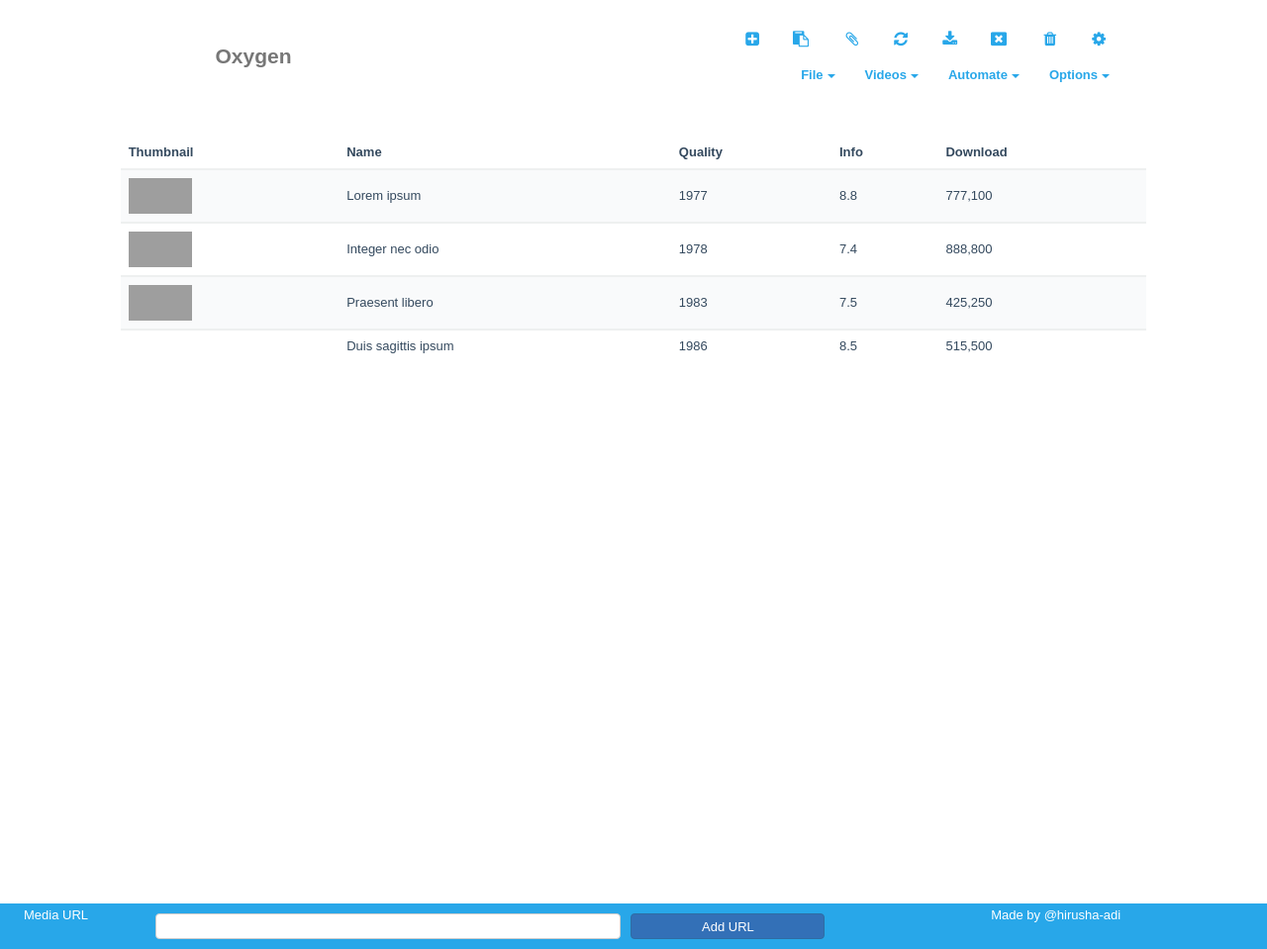
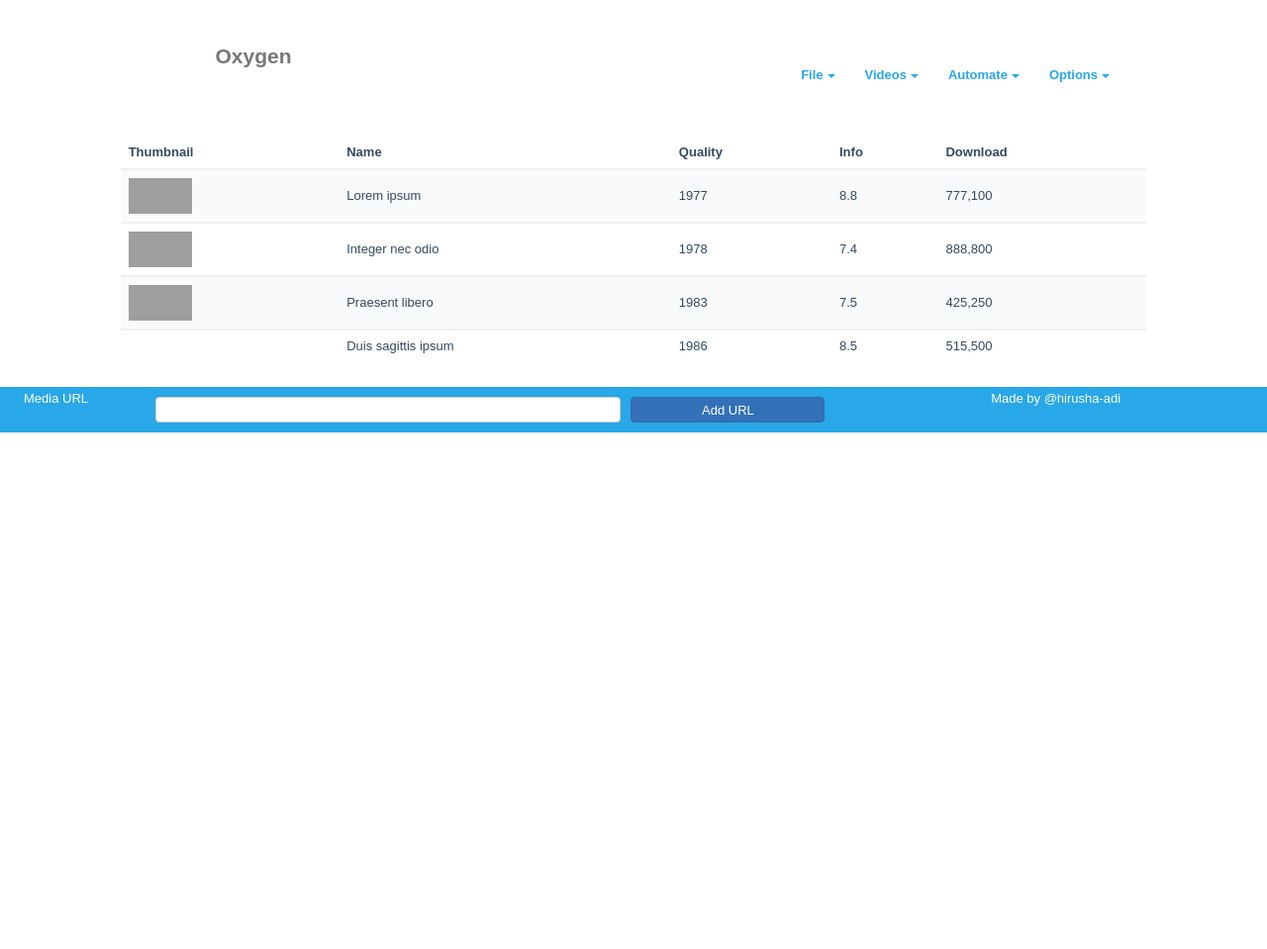
Before and after one commit to hirusha-adi/Oxygen, a Flask app: page / in a window 1280 px wide. Shown: the whole page at 99% size. After the commit the page ends 437 px from the top, so only its background shows below. Run offline with Flask 2, Linux system fonts and the light colour scheme; some libraries are stand-ins or nearby versions; some web fonts are replaced; grey boxes are pictures that could not be loaded.

Commit message:
fix flask pathing

```diff
--- a/templates/index.html
+++ b/templates/index.html
@@ -6,90 +6,16 @@
     <title>Untitled Page</title>
     <meta name="generator" content="WYSIWYG Web Builder 16 - https://www.wysiwygwebbuilder.com">
     <meta name="viewport" content="width=device-width, initial-scale=1.0">
-    <link href="font-awesome.min.css" rel="stylesheet">
-    <link href="oxygen.css" rel="stylesheet">
-    <link href="index.css" rel="stylesheet">
-    <script src="jquery-1.12.4.min.js"></script>
-    <script src="popper.min.js"></script>
-    <script src="util.min.js"></script>
-    <script src="collapse.min.js"></script>
-    <script src="dropdown.min.js"></script>
-    <script>
-        $(document).ready(function () {
-            $('#navigationMenu .dropdown-toggle').dropdown({ popperConfig: { placement: 'bottom-start', modifiers: { computeStyle: { gpuAcceleration: false } } } });
-            $(document).on('click', '.navigationMenu-navbar-collapse.show', function (e) {
-                if ($(e.target).is('a') && ($(e.target).attr('class') != 'dropdown-toggle')) {
-                    $(this).collapse('hide');
-                }
-            });
-            $('#ThemeableMenu1 .dropdown-toggle').dropdown({ popperConfig: { placement: 'bottom-start', modifiers: { computeStyle: { gpuAcceleration: false } } } });
-            $(document).on('click', '.ThemeableMenu1-navbar-collapse.show', function (e) {
-                if ($(e.target).is('a') && ($(e.target).attr('class') != 'dropdown-toggle')) {
-                    $(this).collapse('hide');
-                }
-            });
-        });
-    </script>
-    <style>
-        #content-wrap {
-            padding-bottom: 2.5rem;
-            /* Footer height */
-        }
-
-        #footer {
-            /*position: bottom;*/
-            left: 0;
-            bottom: 0;
-            width: 100%;
-            background-color: red;
-            color: white;
-            text-align: center;
-            flex: 0 0 auto;
-            /*add*/
-        }
-
-        body {
-            margin: 0px;
-            min-height: 50%;
-            padding: 0px;
-            position: absolute;
-            width: 100%;
-            height: 100vh;
-            /*add*/
-        }
-
-
-        .main {
-            display: flex;
-            /*add*/
-            flex-direction: column;
-            /*add*/
-            min-height: 100%;
-            /*add*/
-        }
-
-        .wrapper {
-            height: 100%;
-            /*add*/
-            flex: 1 0 auto;
-            /*add*/
-        }
-
-
-        h1 {
-            margin-bottom: 0.5rem;
-            margin-right: 8.5rem;
-            /* font-style: unset; */
-            font-weight: 300;
-            color: aliceblue;
-            font-family: 'Amatic SC', cursive;
-        }
-
-        .py-4 {
-            padding-bottom: 0.5rem;
-            padding-top: 0.5rem;
-        }
-    </style>
+    <link href="{{ url_for('static', filename='css/libraries/font-awesome.min.css') }}" rel="stylesheet">
+    <link href="{{ url_for('static', filename='css/oxygen.css') }}" rel="stylesheet">
+    <link href="{{ url_for('static', filename='css/index.css') }}" rel="stylesheet">
+    <script src="{{ url_for('static', filename='js/libraries/jquery-1.12.4.min.js') }}"></script>
+    <script src="{{ url_for('static', filename='js/libraries/popper.min.js') }}"></script>
+    <script src="{{ url_for('static', filename='js/libraries/util.min.js') }}"></script>
+    <script src="{{ url_for('static', filename='js/libraries/collapse.min.js') }}"></script>
+    <script src="{{ url_for('static', filename='js/libraries/collapse.min.js') }}"></script>
+    <script src="{{ url_for('static', filename='js/libraries/collapse.min.js') }}"></script>
+    <script src="{{ url_for('static', filename='js/index.js') }}"></script>
 </head>
 
 <body>
```
